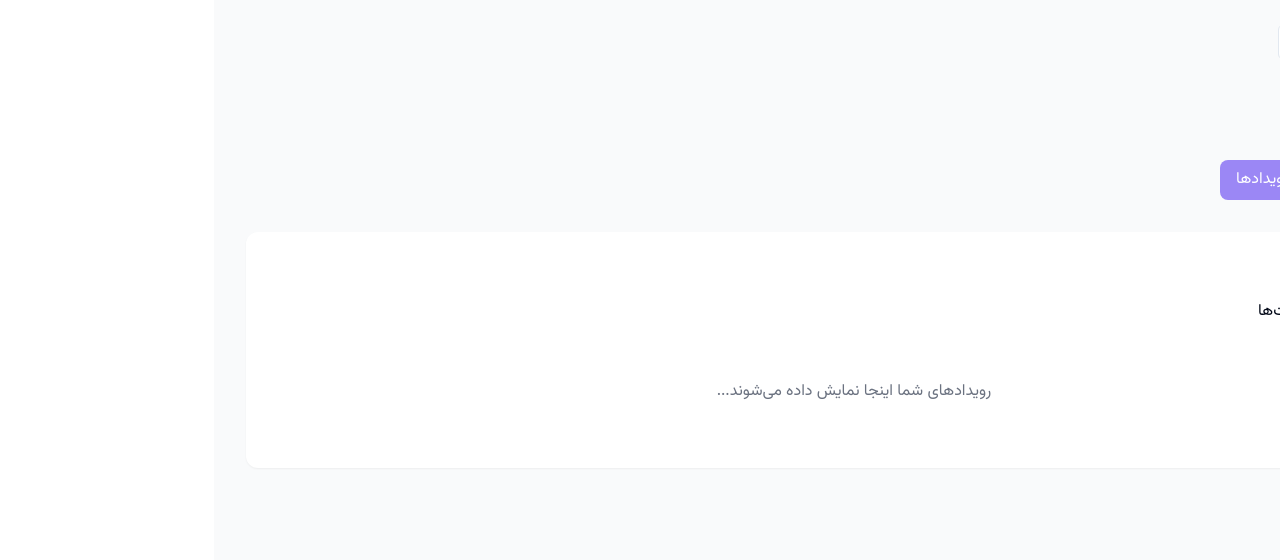
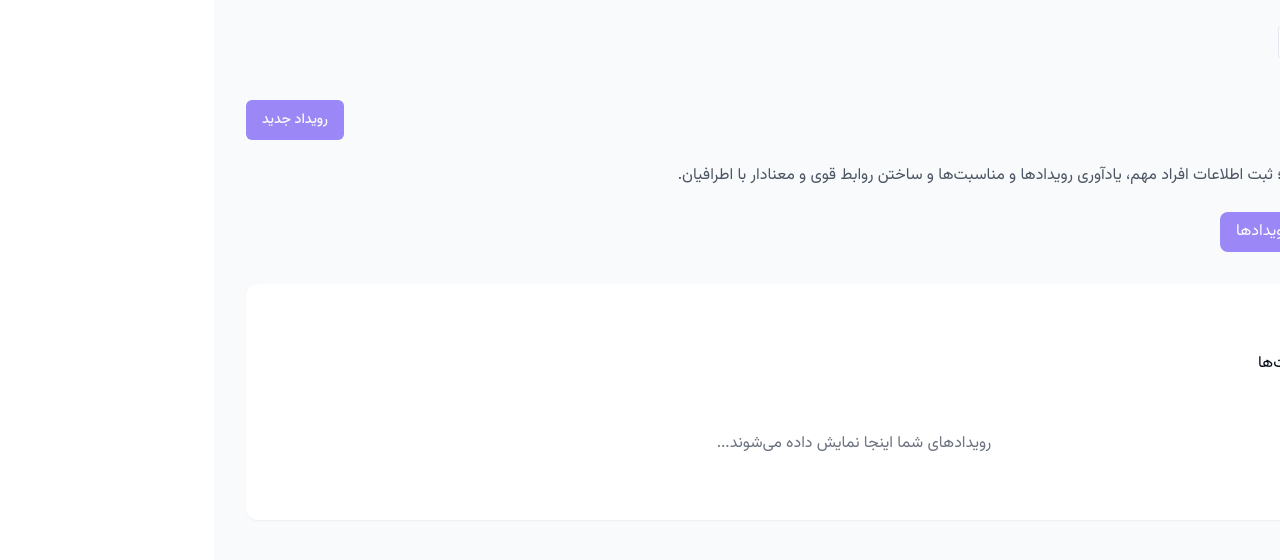
Before and after one commit to Cloner97/Life-Flow, a React (Vite) app: page /relationships/events in a window 1280 px wide. Shown: the top 560 px of the page. Built offline with nearby package versions, Linux system fonts and the light colour scheme.

Commit message:
Fix: CreateEventDialog not showing
Fixes the CreateEventDialog component not being displayed.

```diff
--- a/src/pages/relationships/Contacts.tsx
+++ b/src/pages/relationships/Contacts.tsx
@@ -1,6 +1,8 @@
 
 import { BackButton } from '@/components/ui/BackButton';
 import { SectionNavBar } from '@/components/layout/SectionNavBar';
+import { CreateEventDialog } from '@/components/relationships/CreateEventDialog';
+import { Users } from 'lucide-react';
 
 const relationshipsNavItems = [
   { name: "مخاطبین", path: "contacts", emoji: "👥" },
@@ -13,13 +15,23 @@ export default function Contacts() {
       <BackButton />
       <div className="flex justify-between items-center">
         <h1 className="text-3xl font-bold text-gray-900">روابط</h1>
+        <div className="flex items-center space-x-2 rtl:space-x-reverse">
+          <CreateEventDialog />
+        </div>
+      </div>
+
+      <div className="text-gray-600 mb-6">
+        مرکزی برای مراقبت از روابطت؛ ثبت اطلاعات افراد مهم، یادآوری رویدادها و مناسبت‌ها و ساختن روابط قوی و معنادار با اطرافیان.
       </div>
 
       <SectionNavBar items={relationshipsNavItems} baseRoute="/relationships" />
 
       <div className="grid gap-6">
         <div className="bg-white p-6 rounded-xl shadow-sm">
-          <h2 className="text-xl font-semibold mb-4">مخاطبین</h2>
+          <div className="flex items-center mb-4">
+            <Users className="mr-2 h-5 w-5 text-lifeos-primary" />
+            <h2 className="text-xl font-semibold">مخاطبین</h2>
+          </div>
           <p>مدیریت مخاطبین و دوستان</p>
 
           <div className="mt-4 text-center py-10 text-gray-500">
--- a/src/pages/relationships/Events.tsx
+++ b/src/pages/relationships/Events.tsx
@@ -1,6 +1,8 @@
 
 import { BackButton } from '@/components/ui/BackButton';
 import { SectionNavBar } from '@/components/layout/SectionNavBar';
+import { CreateEventDialog } from '@/components/relationships/CreateEventDialog';
+import { Calendar } from 'lucide-react';
 
 const relationshipsNavItems = [
   { name: "مخاطبین", path: "contacts", emoji: "👥" },
@@ -13,13 +15,23 @@ export default function Events() {
       <BackButton />
       <div className="flex justify-between items-center">
         <h1 className="text-3xl font-bold text-gray-900">روابط</h1>
+        <div className="flex items-center space-x-2 rtl:space-x-reverse">
+          <CreateEventDialog />
+        </div>
+      </div>
+
+      <div className="text-gray-600 mb-6">
+        مرکزی برای مراقبت از روابطت؛ ثبت اطلاعات افراد مهم، یادآوری رویدادها و مناسبت‌ها و ساختن روابط قوی و معنادار با اطرافیان.
       </div>
 
       <SectionNavBar items={relationshipsNavItems} baseRoute="/relationships" />
 
       <div className="grid gap-6">
         <div className="bg-white p-6 rounded-xl shadow-sm">
-          <h2 className="text-xl font-semibold mb-4">رویدادها</h2>
+          <div className="flex items-center mb-4">
+            <Calendar className="mr-2 h-5 w-5 text-lifeos-primary" />
+            <h2 className="text-xl font-semibold">رویدادها</h2>
+          </div>
           <p>مدیریت رویدادها و ملاقات‌ها</p>
 
           <div className="mt-4 text-center py-10 text-gray-500">
```
